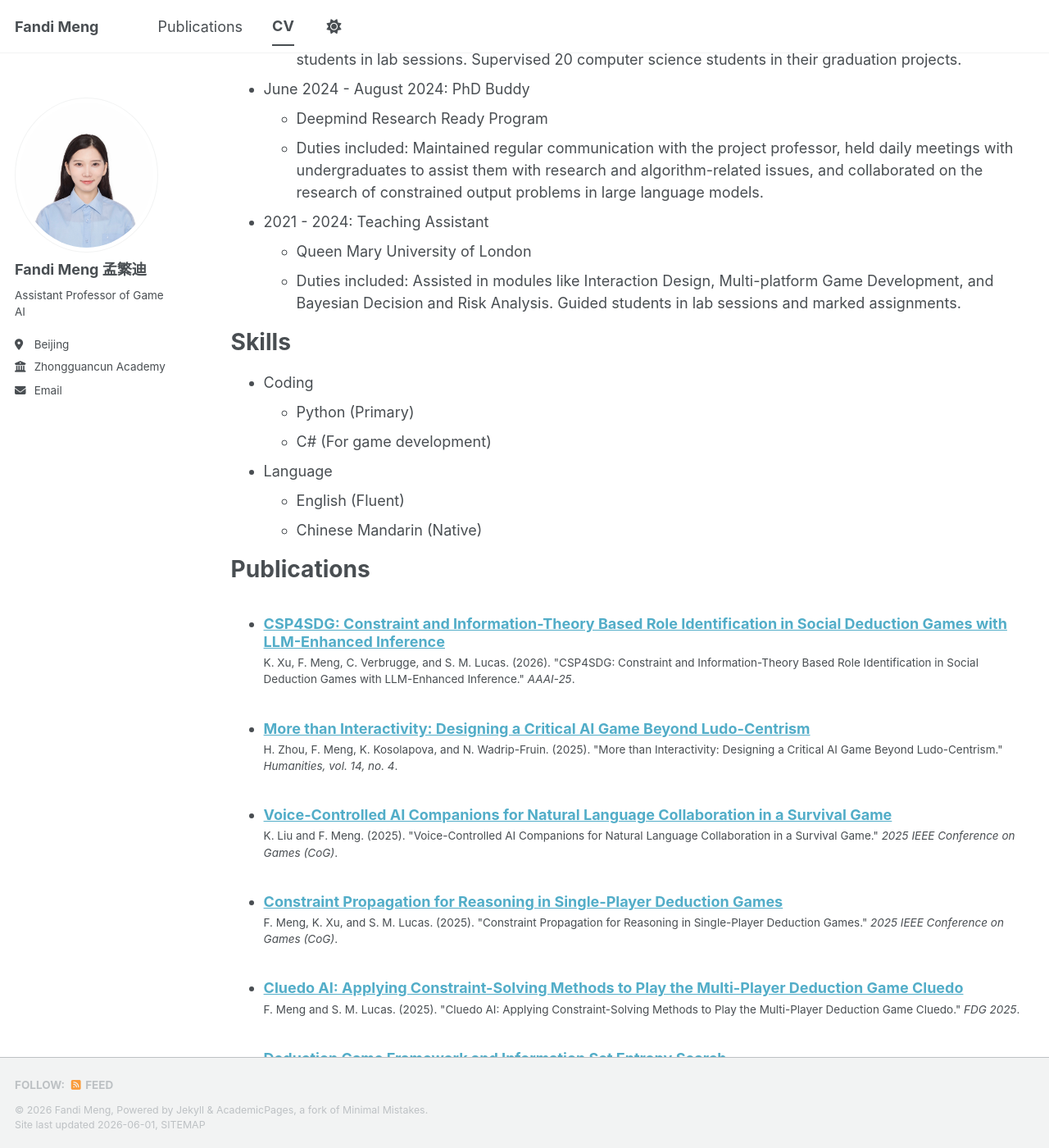
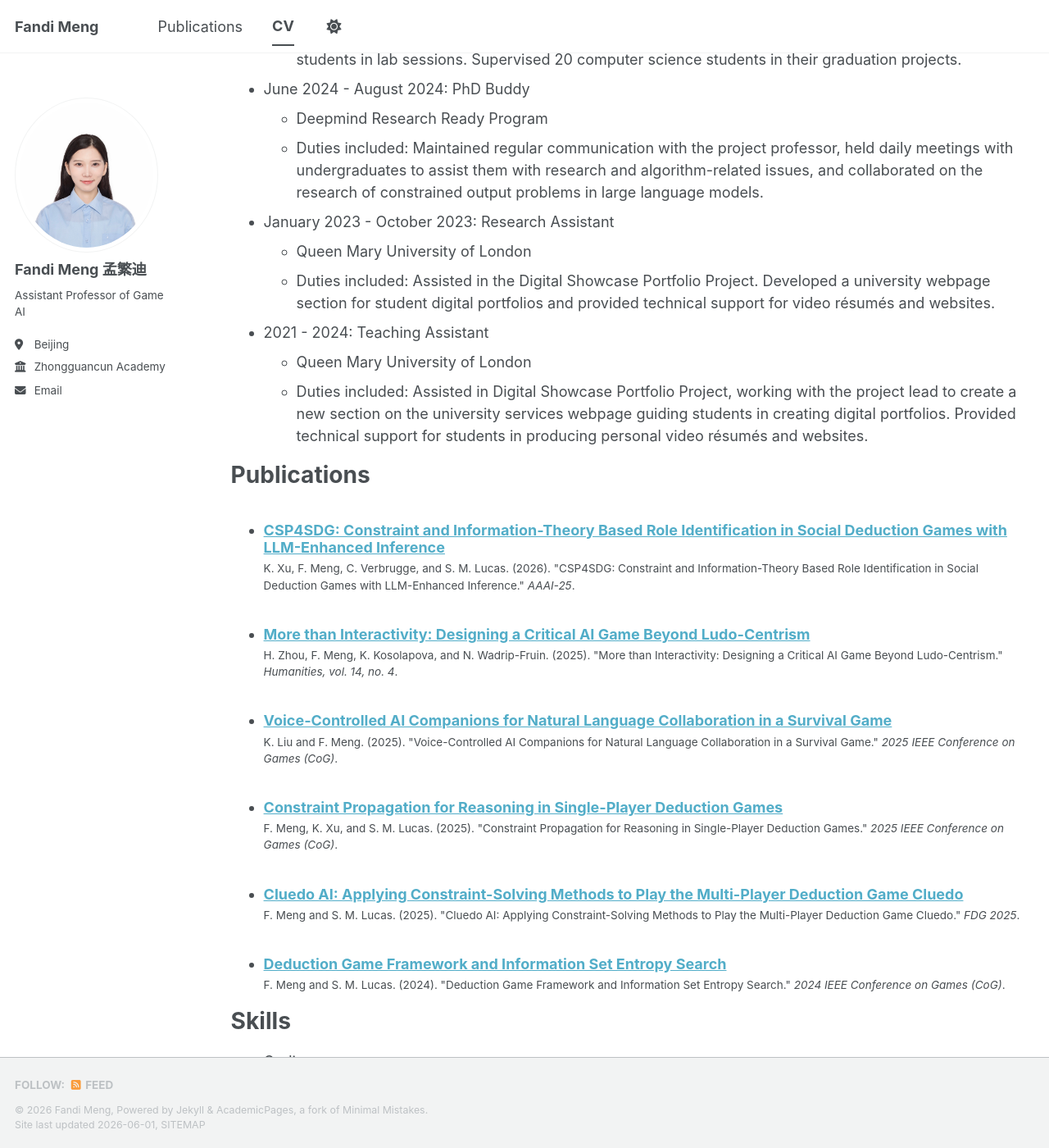
Before and after one commit to fandi-meng-qm/fandi-meng-qm.github.io, a Jekyll site: the page built from _pages/cv.md, in a window 1280 px wide and 1400 px high, scrolled down 573 px. Shown: the whole window at 82% size. Built offline with Jekyll 4.4.1, drawn with Linux system fonts in a browser that asks for light colours; a script bundle is joined from its source files by our own code; library files that are not in the unit come from our copies; some of the changed text lies outside the part shown.

Commit message:
Update cv.md

```diff
--- a/_pages/cv.md
+++ b/_pages/cv.md
@@ -32,9 +32,20 @@ Work experience
   * Deepmind Research Ready Program
   * Duties included: Maintained regular communication with the project professor, held daily meetings with undergraduates to assist them with research and algorithm-related issues, and collaborated on the research of constrained output problems in large language models.
 
+* January 2023 - October 2023: Research Assistant
+  * Queen Mary University of London
+  * Duties included: Assisted in the Digital Showcase Portfolio Project. Developed a university webpage section for student digital portfolios and provided technical support for video résumés and websites.
+
 * 2021 - 2024: Teaching Assistant
   * Queen Mary University of London
-  * Duties included: Assisted in modules like Interaction Design, Multi-platform Game Development, and Bayesian Decision and Risk Analysis. Guided students in lab sessions and marked assignments.
+  * Duties included: Assisted in Digital Showcase Portfolio Project, working with the project lead to create a new section on the university services webpage guiding students in creating digital portfolios. Provided technical support for students in producing personal video résumés and websites.
+
+
+Publications
+======
+  <ul>{% for post in site.publications reversed %}
+    {% include archive-single-cv.html %}
+  {% endfor %}</ul>
 
 Skills
 ======
@@ -44,9 +55,3 @@ Skills
 * Language
   * English (Fluent)
   * Chinese Mandarin (Native)
-
-Publications
-======
-  <ul>{% for post in site.publications reversed %}
-    {% include archive-single-cv.html %}
-  {% endfor %}</ul>
```
